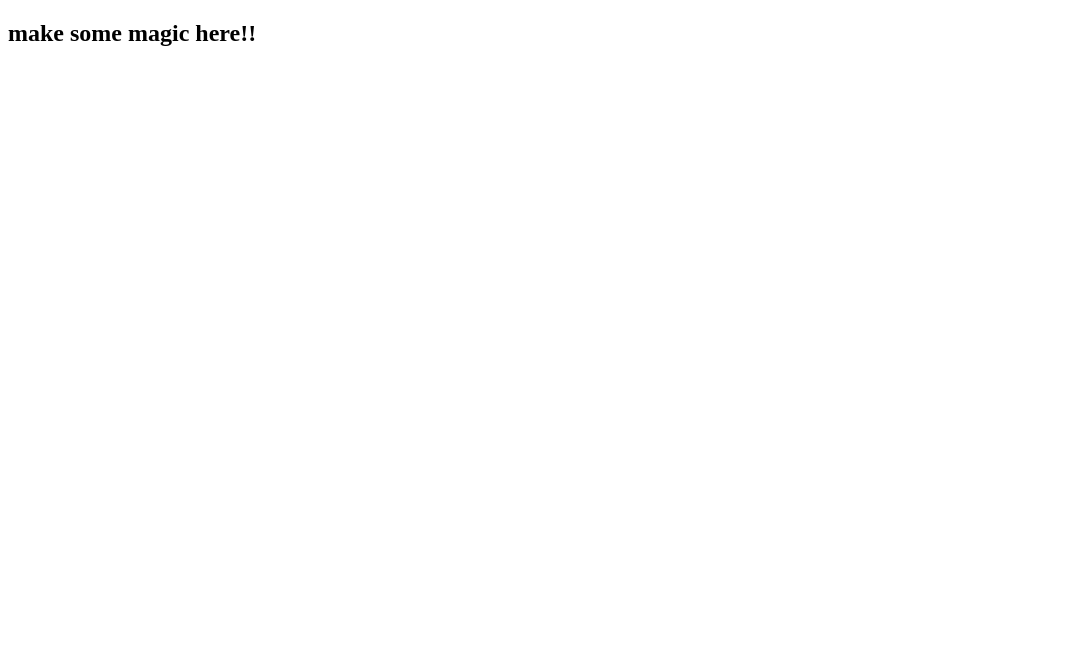
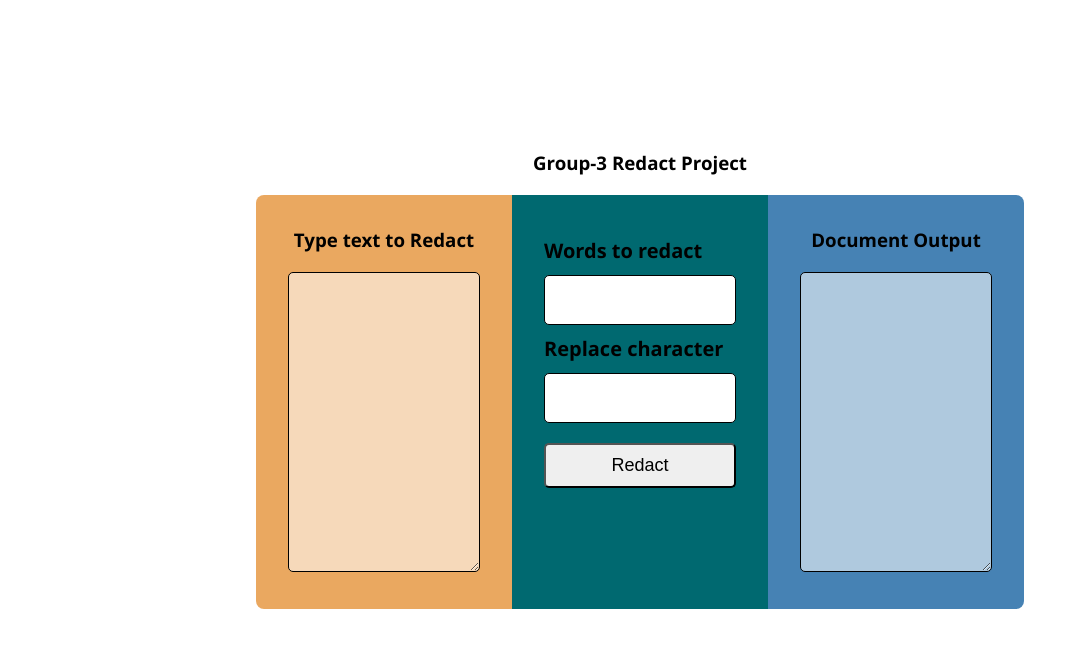
Before and after one commit to cassie202/Redactr-team3-project, a plain HTML site: page index.html in a window 1280 px wide. Shown: the whole page, without its empty margins (0-1079 px from the left). Drawn offline with Linux system fonts and the light colour scheme.

Commit message:
manipulated DOM node for button and input fields   . Added event listeners to them

```diff
--- a/app.mjs
+++ b/app.mjs
@@ -4,13 +4,35 @@ function startApp() {
     // so create and use/call additional functions from here
 
     // pls remove the below and make some magic in here!
-    console.log('make magic in here!');
+    // console.log('make magic in here!');
 
-    const header = document.querySelector('h2');
-    if(header) {
-      header.textContent = 'make some magic here!!';
-    }
+    // const header = document.querySelector('h2');
+    // if(header) {
+    //   header.textContent = 'make some magic here!!';
+    // }
   };
+const redactBtn = document.getElementById("btn");
+let textArea = document.getElementById("text-area")
+let textsToRedact = document.getElementById("texts-to-redact");
+
+let displayOutput = document.getElementById ("display-output");
+let replaceChar = document.getElementById ("replace-char")
+let rexPattern = /^[a-zA-Z]/;
+
+
+
+redactBtn.addEventListener("click", function(){
+     console.log("clicked")
+});
+textArea.addEventListener("keyup", function(event){
+    let initialInput = event.target.value;
+    console.log(initialInput);
+});
+textsToRedact.addEventListener("keyup", function(event){
+   let newInput = event.target.value;
+   console.log(newInput);
+});
+
 
   // ======= DO NOT EDIT ============== //
   export default startApp;
--- a/index.html
+++ b/index.html
@@ -10,8 +10,34 @@
 </head>
 <body>
 
-    <h2>Changing this text to check something</h2>
+   <main class="flex-container">
+      <h3>Group-3 Redact Project</h3>
+      <div class="container">
+        <div class="input-copy">
+          <h3>Type text to Redact</h3>
+          <textarea name="type-texts" id="text-area"
+          cols="30" rows="10"> </textarea>
+        </div>
 
+        <div class="form">
+          <form action="">
+            <label for="redact-words">Words to redact</label>
+            <input name = "type-texts" type="text"                        id="texts-to-redact">
+
+            <label for="replace-char">Replace                             character</label>
+              <input name="type-char" type="text"
+              id="replace-char">
+          </form>
+          <button class="btn" id="btn">Redact</button>
+        </div>
+
+        <div class="output-copy">
+          <h3>Document Output</h3>
+          <textarea name="display-text" id="display-output"
+          cols="30" rows="10"> </textarea>
+        </div>
+      </div>
+    </main>
     <!-- // ============= EEND DO NOT EDIT ============== // -->
     <script src="index.mjs" type="module"></script>
     <!-- // ============= EEND DO NOT EDIT ============== // -->
--- a/style.css
+++ b/style.css
@@ -0,0 +1,85 @@
+* {
+  box-sizing: border-box;
+  padding: 0;
+  margin: 0;
+}
+
+body {
+  font-family: "Segoe UI", Tahoma, Geneva, Verdana, sans-serif;
+  font-size: 16px;
+}
+
+.flex-container {
+  margin-top: 150px;
+}
+
+.container {
+  display: flex;
+  width: 60%;
+  margin: 0 auto;
+  height: 100%;
+  border-radius: 8px;
+  overflow: hidden;
+}
+
+h3 {
+  text-align: center;
+  margin-bottom: 20px;
+}
+
+.input-copy {
+  width: calc(1 / 3 * 100%);
+  background-color: hsla(31, 77%, 52%, 0.73);
+  padding: 2em;
+}
+
+.form {
+  width: calc(1 / 3 * 100%);
+  background-color: hsl(184, 100%, 22%);
+  padding: 2em;
+}
+
+form label {
+  font-weight: bolder;
+  font-size: 20px;
+  line-height: 3rem;
+}
+
+input,
+select {
+  width: 100%;
+  height: 50px;
+  font-size: 1rem;
+  padding: 10px;
+  border-radius: 5px;
+  outline: none;
+  border: 1px solid black;
+}
+
+textarea {
+  width: 100%;
+  height: 300px;
+  font-size: 1rem;
+  padding: 10px;
+  border-radius: 5px;
+  outline: none;
+  border: 1px solid black;
+  background-color: rgba(255, 255, 255, 0.568);
+}
+
+button {
+  margin-left: auto;
+  width: 100%;
+  padding: 10px 50px 10px 50px;
+  border-radius: 5px;
+  font-size: 18px;
+  cursor: pointer;
+  margin-top: 20px;
+  margin-bottom: 16%;
+}
+
+.output-copy {
+  width: calc(1 / 3 * 100%);
+  background-color: steelblue;
+  padding: 2em;
+}
```
